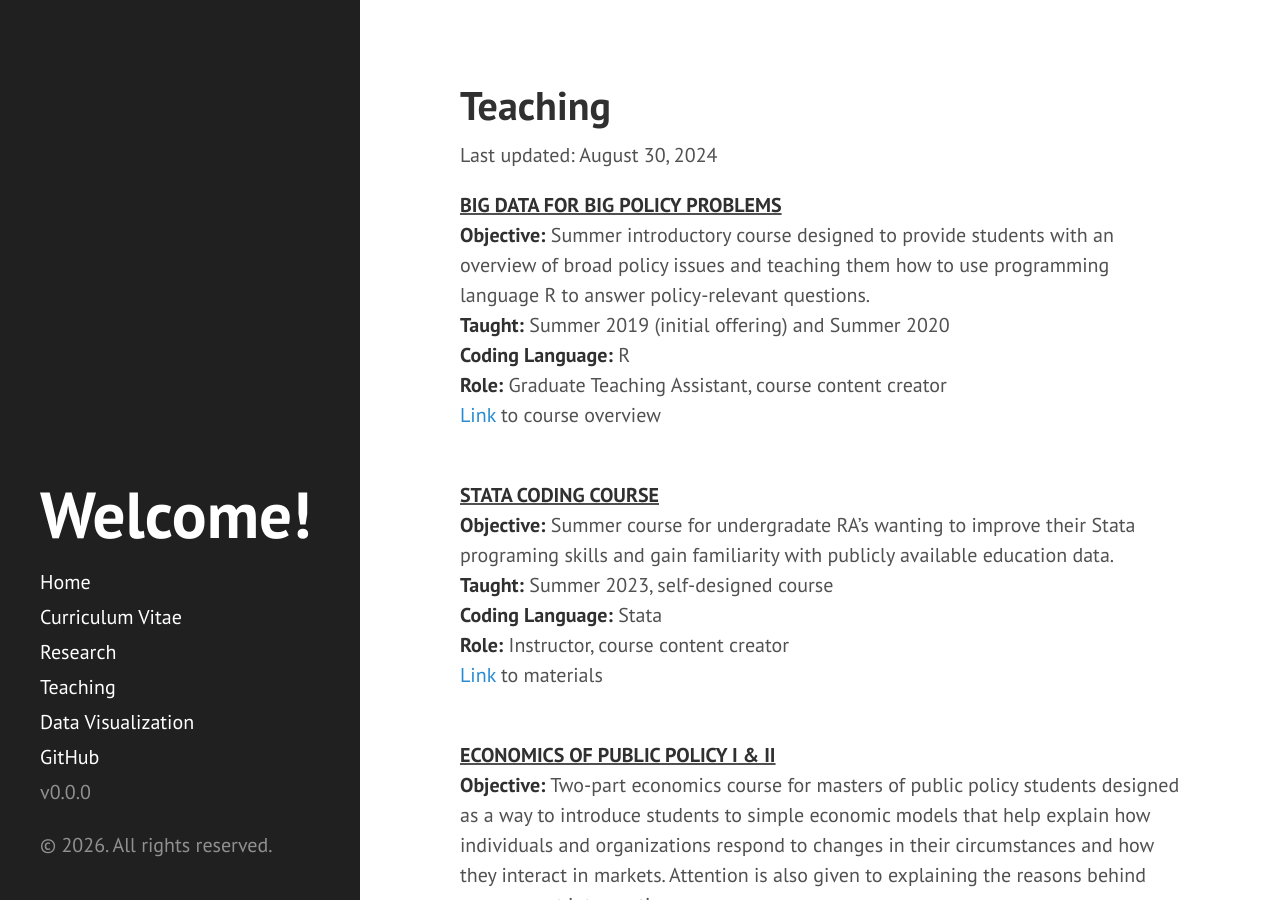
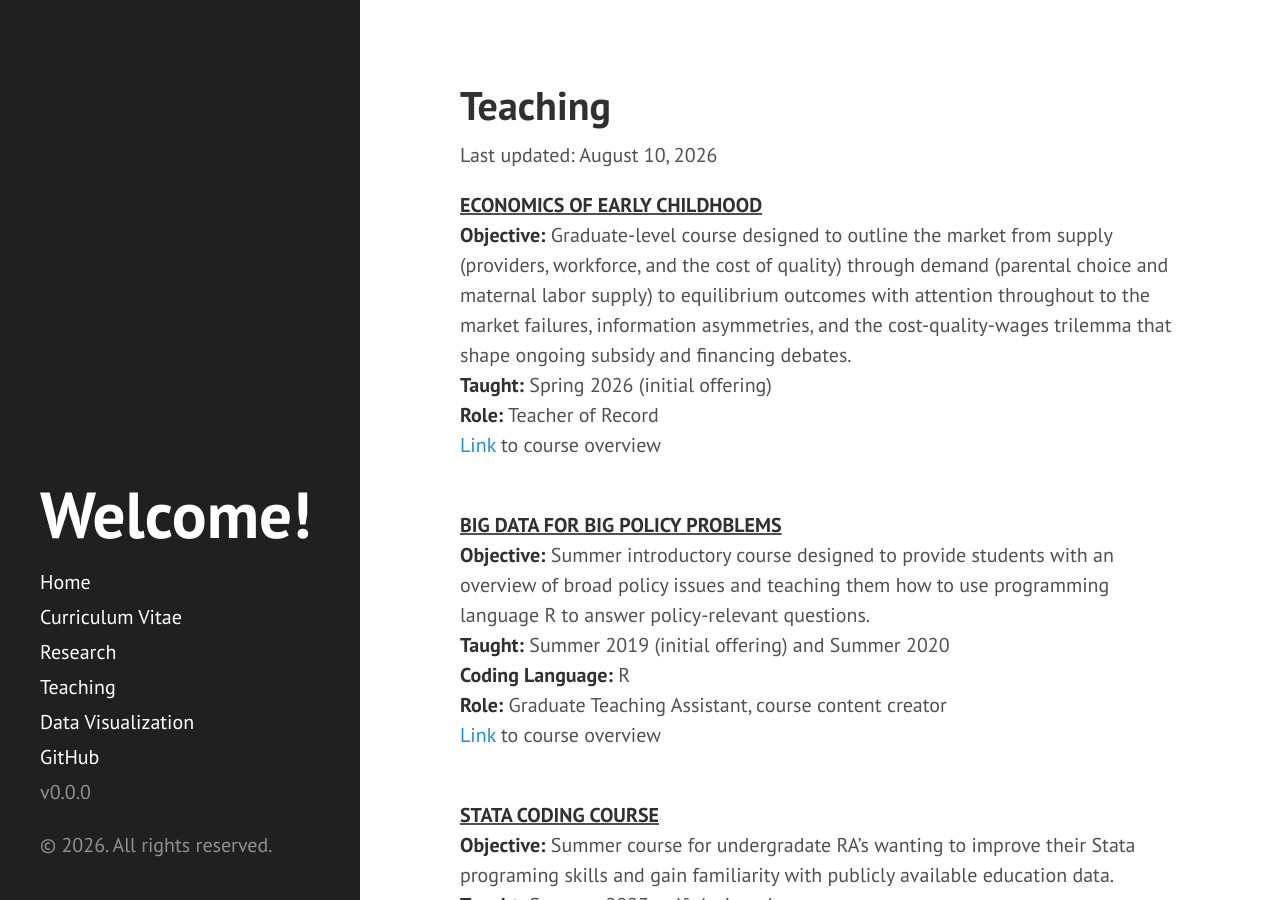
Before and after one commit to kcsadow/website, a Jekyll site: the page built from teaching.md, in a window 1280 px wide and 900 px high. Built offline with Jekyll 4.4.1, drawn with Linux system fonts in a browser that asks for light colours.

Commit message:
Update teaching.md

```diff
--- a/teaching.md
+++ b/teaching.md
@@ -3,7 +3,13 @@ layout: page
 title: Teaching
 ---
 
-Last updated: August 30, 2024
+Last updated: August 10, 2026
+
+<ins>**ECONOMICS OF EARLY CHILDHOOD**</ins> <br>
+**Objective:** Graduate-level course designed to outline the market from supply (providers, workforce, and the cost of quality) through demand (parental choice and maternal labor supply) to equilibrium outcomes with attention throughout to the market failures, information asymmetries, and the cost-quality-wages trilemma that shape ongoing subsidy and financing debates. <br>
+**Taught:** Spring 2026 (initial offering) <br>
+**Role:** Teacher of Record <br>
+[Link](https://explorecourses.stanford.edu/search?view=catalog&filter-coursestatus-Active=on&q=EDUC%20358:%20Economics%20of%20Early%20Childhood&academicYear=20252026) to course overview <br> <br>
 
 <ins>**BIG DATA FOR BIG POLICY PROBLEMS**</ins> <br>
 **Objective:** Summer introductory course designed to provide students with an overview of broad policy issues and teaching them how to use programming language R to answer policy-relevant questions. <br>
```
